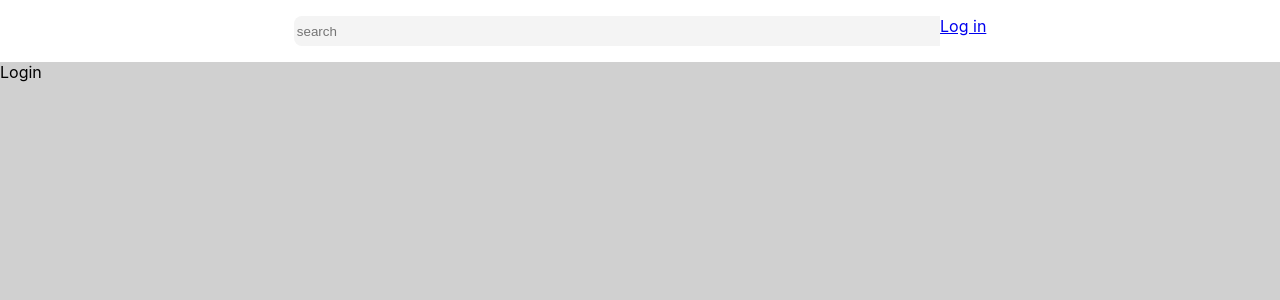
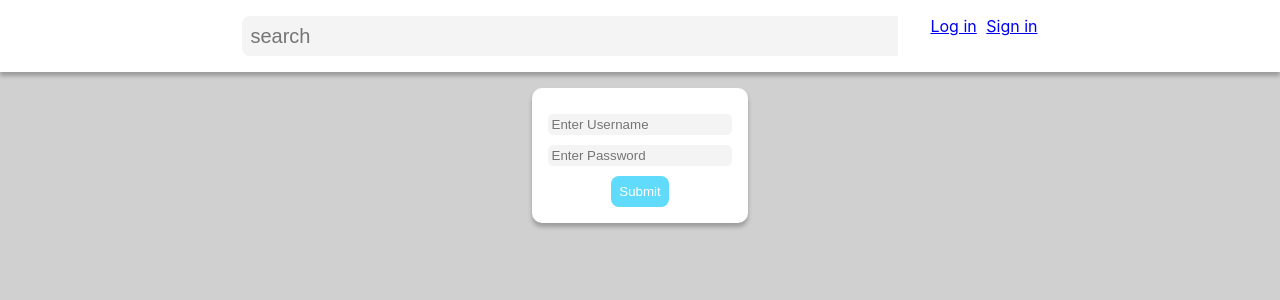
Before and after one commit to Kucznsky/Social-networking-site-for-history-and-monuments-lovers, a React (Create React App) app in the folder frontend/monument/: page /login in a window 1280 px wide. Shown: the top 300 px of the page. Built offline with nearby package versions, Linux system fonts and the light colour scheme.

Commit message:
login and register forms

```diff
--- a/frontend/monument/src/App.css
+++ b/frontend/monument/src/App.css
@@ -60,18 +60,26 @@ body {
   background-color: #fff;
   padding: 1rem;
   justify-content:center;
+  box-shadow: 0px 4px 4px rgba(0, 0, 0, 0.25);
+
 }
 
-/*.header div {
+.header div {
   display: flex;
-  width: 50%;
-  justify-content: space-between;
-  background-color: red;
-}*/
+  justify-content: flex-end;
+  margin-left: 2rem;
+  gap: 0.6rem;
+}
+
+.header div span {
+  display: flex;
+  justify-content: center;
+}
 
 .search {
     border: none;
-    padding: 0.2rem;
+    padding: 0.5rem;
+    font-size: 20px;
     border-top-left-radius: 8px;
     border-bottom-left-radius: 8px;
     background-color: #F4F4F4;
@@ -80,7 +88,48 @@ body {
     height: 1.5rem;
 }
 
+.login {
+  margin-top: 1rem;
+  padding: 1rem;
+  display: flex;
+  background-color:#fff;
+  border-radius: 10px;
+  box-shadow: 0px 4px 4px rgba(0, 0, 0, 0.25);
+}
+
+.login span {
+  margin-top: 0.6rem;
+}
+
+.login_input {
+  border:none;
+  background-color: #F4F4F4;
+  color: #C3C3C3;
+  padding: 0.2rem;
+  border-radius: 5px;
+}
+
+.loginBtn {
+  border:none;
+  background-color: #61DBFB;
+  color: #fff;
+  padding: 0.5rem;
+  border-radius: 8px;
+}
+
+.loginBtn:hover {
+  cursor: pointer;
+}
+
+.loginBtn:active {
+  background-color: #05bfee;
+}
+
 .login_link {
   display: flex;
   justify-content: flex-end;
 }
+
+.login_link Link {
+  text-decoration: none;
+}
--- a/frontend/monument/src/App.js
+++ b/frontend/monument/src/App.js
@@ -8,14 +8,20 @@ import MonumentPage from './components/monument_page/MonumentPage';
 import PrivateRoute from './utils/PrivateRoute';
 import Login from './components/Login';
 import Comment from './components/Comment'
+import { AuthProvider } from './contexts/AuthContext'
+import Register from './components/Register';
 
 function App() {
   return(
     <Router>
       <Header></Header>
       <Switch>
+        <AuthProvider>
           <Route exact path='/login'>
             <Login></Login>
+          </Route>
+          <Route exact path='/register'>
+            <Register></Register>
           </Route>
           <Route exact path='/'>
             <HomePage></HomePage>
@@ -32,6 +38,7 @@ function App() {
           <PrivateRoute exact path='/add_post'>
             <AddPost></AddPost>
           </PrivateRoute>
+        </AuthProvider>
       </Switch>
     </Router>
   );
--- a/frontend/monument/src/components/Login.js
+++ b/frontend/monument/src/components/Login.js
@@ -1,9 +1,20 @@
-import React from 'react'
+import React, {useState,useEffect, useContext} from 'react'
+import AuthContext from '../contexts/AuthContext'
+const Login = () => {
 
-const Login = () => {
-  return (
-    <div>Login</div>
-  )
+  let {loginUser} = useContext(AuthContext)
+
+    return (
+      <div className='center'>
+        <div className='login'>
+            <form onSubmit={loginUser}>
+                <span className='center'><input className='login_input' type="text" name="username" placeholder="Enter Username" /></span>
+                <span className='center'><input className='login_input' type="password" name="password" placeholder="Enter Password" /></span>
+                <span className='center'><input type="submit" className='loginBtn'></input></span>
+            </form>
+        </div>
+      </div>
+    )
 }
 
 export default Login
--- /dev/null
+++ b/frontend/monument/src/components/Register.js
@@ -0,0 +1,19 @@
+import React from 'react'
+
+const Register = () => {
+  return (
+    <div className='center'>
+      <div className='login'>
+          <form>
+            <span className='center'><input className='login_input' type="text" name="username" placeholder="Username" /></span>
+            <span className='center'><input className='login_input' type="email" name="email" placeholder="Email" /></span>
+            <span className='center'><input className='login_input' type="password" name="password" placeholder="Password" /></span>
+            <span className='center'><input className='login_input' type="password" name="password_repeat" placeholder="Password" /></span>
+            <span className='center'><input type="submit" className='loginBtn'></input></span>
+          </form>
+      </div>
+    </div>
+  )
+}
+
+export default Register
--- a/frontend/monument/src/components/header/Header.js
+++ b/frontend/monument/src/components/header/Header.js
@@ -5,7 +5,10 @@ const Header = () => {
   return (
     <div className='header'>
       <span className='center'><input className='search' type="text" name="search" id="search" placeholder="search"></input></span>
-      <span className='login_link'><Link to='/login'>Log in</Link></span>
+      <div>
+        <span className='login_link'><Link to='/login'>Log in</Link></span>
+        <span className='login_link'><Link to='/register'>Sign in</Link></span>
+      </div>
     </div>
   )
 }
--- /dev/null
+++ b/frontend/monument/src/contexts/AuthContext.js
@@ -0,0 +1,47 @@
+import React from 'react'
+import { createContext, useState, useEffect } from 'react'
+import Axios from 'axios'
+import jwt_decode from "jwt-decode"
+
+const AuthContext = createContext()
+
+export default AuthContext;
+
+export const AuthProvider = ({children}) => {
+
+    let [user, setUser] = useState(null)
+    let [authToken, setAuthToken] = useState(null)
+
+    let loginUser = async (e) => {
+        e.preventDeafult()
+        console.log('form submitted')
+        let response = Axios({
+            method: 'post',
+            url: 'Placeholder_endpoint',
+            data: {
+                body:JSON.stringify({'username':e.target.username.value, 'password':e.target.password.value})
+            },
+            headers: {
+                'Content-type': 'application/json',
+                Accept: 'application/json'
+            }
+        })
+        let data = await response.json()
+        console.log('data', data)
+        if(response.status === 200){
+            setAuthToken(data)
+            setUser(jwt_decode(data.access))
+        }
+    }
+
+    let contextData = {
+        user:user,
+        loginUser:loginUser
+    }
+
+    return (
+        <AuthContext.Provider value={contextData}>
+            {children}
+        </AuthContext.Provider>
+    )
+}
--- /dev/null
+++ b/frontend/package.json
@@ -0,0 +1,5 @@
+{
+  "dependencies": {
+    "jwt-decode": "^3.1.2"
+  }
+}
```
Also changed, not shown: 2 other files (tests, documents, lock files or other folders). Lines whose indentation alone changed are shown as unchanged.
